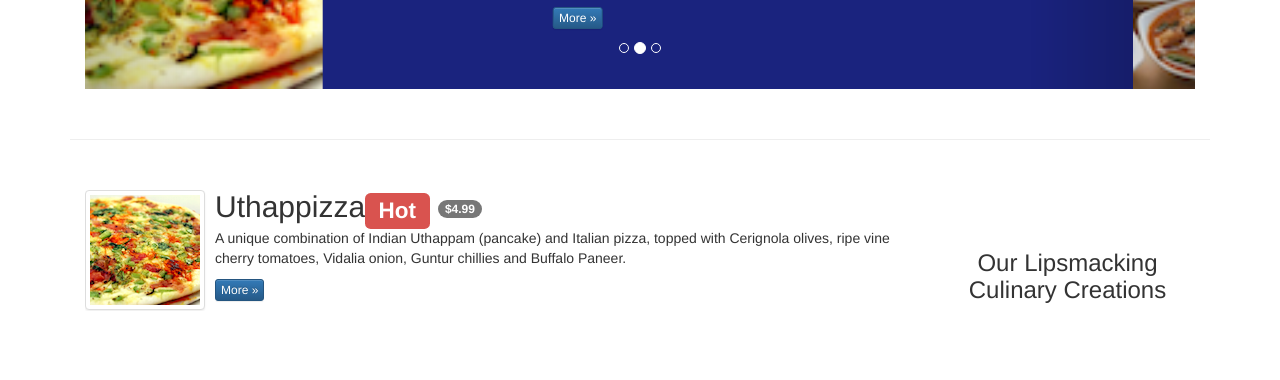
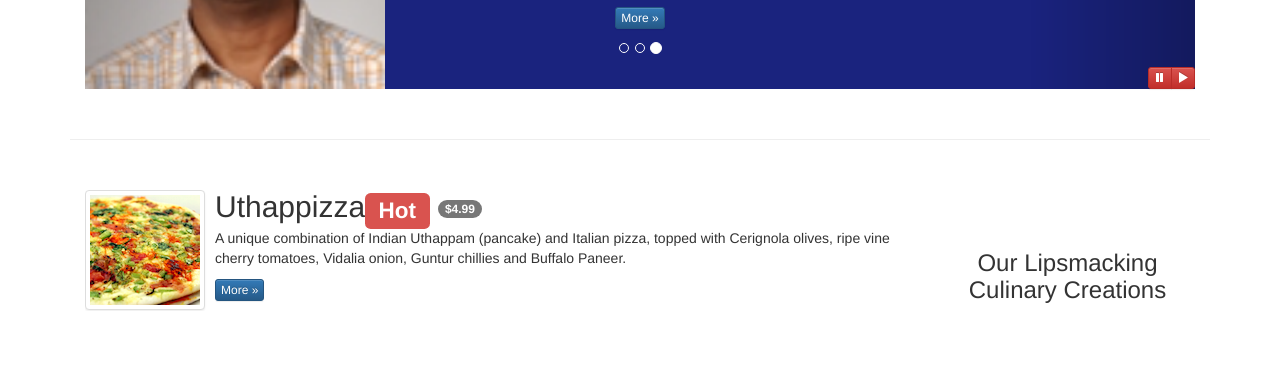
Before and after one commit to Ronaq13/BootStrap_work, a plain HTML site: page index.html in a window 1280 px wide. Shown: the part 720-1100 px from the top of the page. Drawn offline with nearby package versions, Linux system fonts and the light colour scheme.

Commit message:
added a button group in carousel.

```diff
--- a/css/mystyles.css
+++ b/css/mystyles.css
@@ -99,3 +99,9 @@ height:50px!important;
     left: 0;
     min-height: 300px;
 }
+
+#carouselButtons {
+    position: absolute;
+    bottom: 0px;
+    right: 0px;
+}
--- a/index.html
+++ b/index.html
@@ -296,6 +296,12 @@
                         <a href="#mycarousel" class="left carousel-control" role="button" data-slide="prev"><span class="glyphicon glyphicon-chevron-left" aria-hidden="true"></span><span class="sr-only">Previous</span></a>
 
                         <a href="#mycarousel" class="right carousel-control" role="button" data-slide="next"><span class="glyphicon glyphicon-chevron-right" aria-hidden="true"></span><span class="sr-only">Next</span></a>
+
+                        <!-- buttons at the bottom -->
+                        <div class="btn-group" id="carouselButtons">
+                            <button class="btn btn-danger btn-xs" id="carousel-pause"><span class="glyphicon glyphicon-pause" aria-hidden="true"></span></button>
+                            <button class="btn btn-danger btn-xs" id="carousel-play"><span class="glyphicon glyphicon-play" aria-hidden="true"></span></button>
+                        </div>
                     </div>
                 <!-- End of Carousel -->
             </div>
@@ -467,8 +473,14 @@
     <script src="js/bootstrap.min.js"></script>
     <!-- Below is the small function for every tooltips to work properly we have applied a tooltip at "Reserve Table" button of jumbotron  -->
     <script>
-        $(document).ready(function() {
-            $('[data-toggle="tooltip"]').tooltip();
+        $(document).ready(function(){
+            $("#mycarousel").carousel( { interval: 2000 } );
+                          $("#carousel-pause").click(function(){
+                $("#mycarousel").carousel('pause');
+            });
+                        $("#carousel-play").click(function(){
+                $("#mycarousel").carousel('cycle');
+            });
         });
     </script>
 
```
